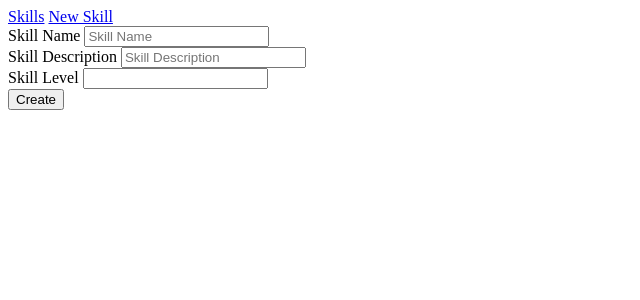
After one commit to waffel183/PersonalSkillPage, a Flask app: page /new_skill/ in a window 1280 px wide. The commit adds this page. Shown: the top 300 px of the page, without its empty margins (0-640 px from the left). Run offline with Flask 3, Linux system fonts and the light colour scheme.

Commit message:
new skill functionality added

```diff
--- a/main.py
+++ b/main.py
@@ -1,4 +1,4 @@
-from flask import Flask, render_template
+from flask import Flask, render_template, request, url_for, redirect
 import sqlite3
 
 app = Flask(__name__)
@@ -39,8 +39,28 @@ def decrease_skill(skill_name):
 # For testing:
 #add_new_skill('hacking', 'skill about hacking', '10')
 
+@app.route("/new_skill/", methods=('GET', 'POST'))
+def new_skill():
+    if request.method == 'POST':
+        skill_name = request.form['skill_name']
+        skill_desc = request.form['skill_desc']
+        skill_level = request.form['skill_level']
+
+        if not skill_name:
+            return
+        elif not skill_desc:
+            return
+        elif not skill_level:
+            return
+        else:
+            # TODO: Check if skill_name already exists, fail if it does
+            add_new_skill(skill_name, skill_desc, skill_level)
+            return redirect(url_for('skills'))
+
+    return render_template('new_skill.html')
+
 @app.route("/")
-def main():
+def skills():
     conn = get_db_connection()
     skills = conn.execute('SELECT * FROM skills').fetchall()
     conn.close()
--- a/templates/base.html
+++ b/templates/base.html
@@ -5,6 +5,10 @@
     <title>{% block title %} {% endblock %}</title>
 </head>
 <body>
+    <nav>
+        <a href="{{ url_for('skills') }}">Skills</a>
+        <a href="{{ url_for('new_skill') }}">New Skill</a>
+    </nav>
     <div class="content">
         {% block content %} {% endblock %}
     </div>
--- /dev/null
+++ b/templates/new_skill.html
@@ -0,0 +1,32 @@
+{% extends 'base.html' %}
+
+{% block content %}
+<form method="post">
+    <label for="skill_name">Skill Name</label>
+    <input type="text"
+        name="skill_name"
+        placeholder="Skill Name"
+        value="{{ request.form['skill_name']}}">
+    </input>
+
+    <br>
+
+    <label for="skill_desc">Skill Description</label>
+    <input type="text"
+        name="skill_desc"
+        placeholder="Skill Description"
+        value="{{ request.form['skill_desc'] }}">
+    </input>
+
+    <br>
+
+    <label for="skill_level">Skill Level</label>
+    <input type="number"
+        name="skill_level"
+        value="{{ request.form['skill_level'] }}">
+    </input>
+
+    <br>
+    <button type="submit">Create</button>
+</form>
+{% endblock %}
```
